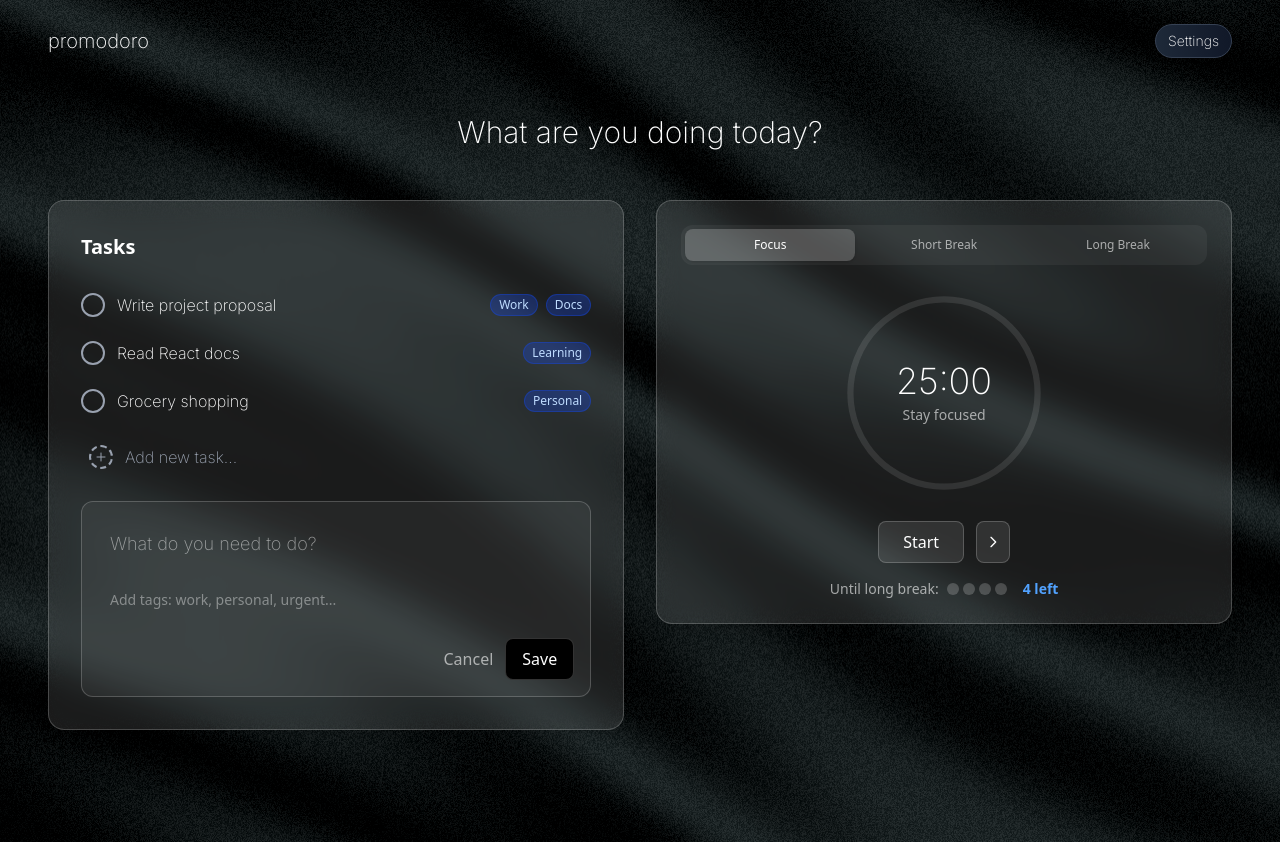
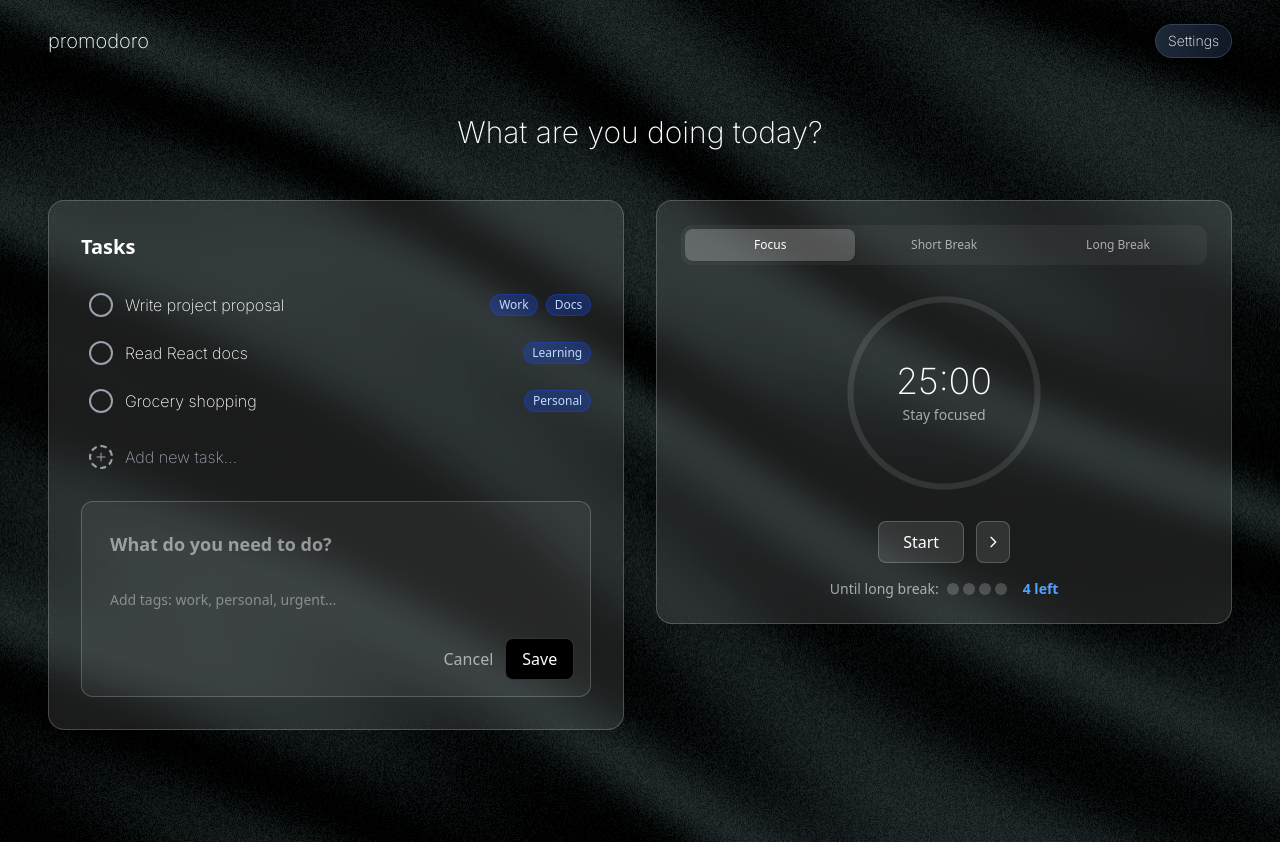
Before and after one commit to hiiramsan/promodoro, a React (Vite) app in the folder frontend/: page /home in a window 1280 px wide. Both pictures are taken after a click on the button "Add new task...". Built offline with nearby package versions, Linux system fonts and the light colour scheme.

Commit message:
improvements

```diff
--- a/frontend/src/components/Tasks.jsx
+++ b/frontend/src/components/Tasks.jsx
@@ -22,7 +22,7 @@ const Tasks = () => {
             completed: false,
             tags: ["Personal"]
         }
-    ];    const [tasks, setTasks] = useState(initialTasks);
+    ]; const [tasks, setTasks] = useState(initialTasks);
     const [showAddTask, setShowAddTask] = useState(false);
     const [newTaskName, setNewTaskName] = useState('');
     const [newTaskTags, setNewTaskTags] = useState('');
@@ -33,9 +33,8 @@ const Tasks = () => {
                 task.id === id ? { ...task, completed: !task.completed } : task
             )
         );
-    };
-
-    const addTask = () => {
+    }; const addTask = (e) => {
+        e.preventDefault();
         if (newTaskName.trim()) {
             const newTask = {
                 id: Date.now(), // Simple ID generation
@@ -50,24 +49,24 @@ const Tasks = () => {
         }
     };
 
-    const cancelAddTask = () => {
+    const cancelAddTask = (e) => {
+        e.preventDefault();
         setNewTaskName('');
         setNewTaskTags('');
         setShowAddTask(false);
-    };    return (
+    }; return (
         <div className="backdrop-blur-md bg-white/10 border border-white/20 rounded-2xl shadow-lg p-8 w-1/2 max-w-2xl min-w-[350px]">
             <h2 className="text-xl font-inter-bold mb-8">Tasks</h2>
 
             <ul className="space-y-6">
                 {tasks.map(task => (
-                    <li key={task.id} className="flex flex-row items-center justify-between">
+                    <li key={task.id} className="flex flex-row items-center justify-between ml-2">
                         <div className="flex flex-row items-center space-x-3 flex-1 min-w-0">
                             <button
-                                className={`w-6 h-6 flex-shrink-0 rounded-full border-2 flex items-center justify-center transition-colors cursor-pointer ${
-                                    task.completed
+                                className={`w-6 h-6 flex-shrink-0 rounded-full border-2 flex items-center justify-center transition-colors cursor-pointer ${task.completed
                                         ? "bg-green-500 border-green-500"
                                         : "border-gray-400 bg-transparent"
-                                }`}
+                                    }`}
                                 aria-label={task.completed ? "Mark as incomplete" : "Mark as complete"}
                                 onClick={() => toggleTask(task.id)}
                             >
@@ -94,7 +93,7 @@ const Tasks = () => {
                     </li>
                 ))}
 
-                {/* Add Task Button - styled like a task */}
+                {/* Add Task Button */}
                 <li className="flex flex-row items-center justify-between">
                     <button
                         onClick={() => setShowAddTask(true)}
@@ -119,7 +118,7 @@ const Tasks = () => {
                             value={newTaskName}
                             onChange={(e) => setNewTaskName(e.target.value)}
                             placeholder="What do you need to do?"
-                            className="w-full px-3 py-3 bg-transparent border-none text-white placeholder-white/50 focus:outline-none text-lg font-inter"
+                            className="w-full px-3 py-3 bg-transparent border-none text-white placeholder-white/50 focus:outline-none text-lg font-inter-bold"
                             autoFocus
                         />
                         <input
@@ -127,15 +126,17 @@ const Tasks = () => {
                             value={newTaskTags}
                             onChange={(e) => setNewTaskTags(e.target.value)}
                             placeholder="Add tags: work, personal, urgent..."
-                            className="w-full px-3 py-2 bg-transparent border-none text-white placeholder-white/40 focus:outline-none text-sm"                        />
+                            className="w-full px-3 py-2 bg-transparent border-none text-white placeholder-white/40 focus:outline-none text-sm" />
                         <div className="flex justify-end items-center space-x-3 pt-2">
                             <button
+                                type="button"
                                 onClick={cancelAddTask}
                                 className="text-white/60 hover:text-white font-medium transition-all duration-200 cursor-pointer"
                             >
                                 Cancel
                             </button>
                             <button
+                                type="button"
                                 onClick={addTask}
                                 className="px-4 py-2 bg-black hover:bg-gray-900 text-white rounded-lg font-medium transition-all duration-200 cursor-pointer border border-white/20"
                             >
```
